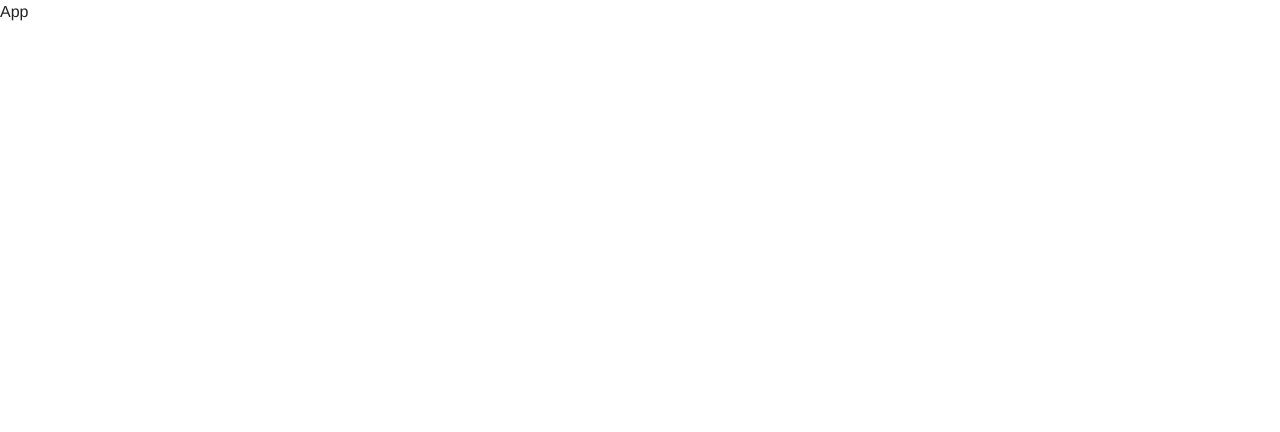
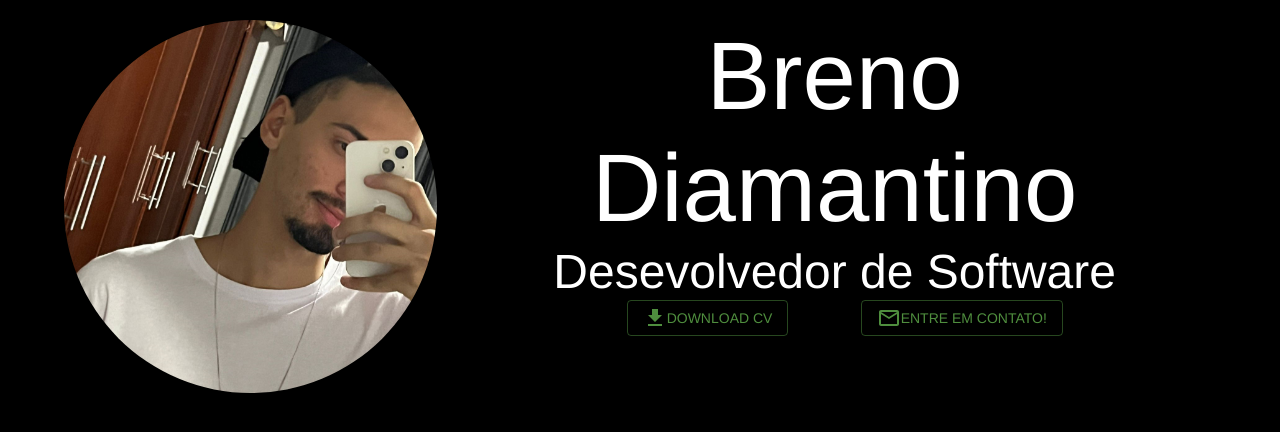
Before and after one commit to BrenoLemesD/my-portfolio, a React (Vite) app: page / in a window 1280 px wide. Shown: the top 432 px of the page. Built offline with nearby package versions, Linux system fonts and the light colour scheme.

Commit message:
Uptade commits

```diff
--- a/index.html
+++ b/index.html
@@ -4,7 +4,7 @@
     <meta charset="UTF-8" />
     <link rel="icon" type="image/svg+xml" href="/vite.svg" />
     <meta name="viewport" content="initial-scale=1, width=device-width" />
-    <title>Vite + React + TS</title>
+    <title>Breno Diamantino</title>
   </head>
   <body>
     <div id="root"></div>
--- a/src/App.tsx
+++ b/src/App.tsx
@@ -1,9 +1,11 @@
+import Home from "./pages/Home/Home"
+
 const App = () => {
 
 
   return (
     <>
-      App
+      <Home/>
     </>
   )
 }
--- /dev/null
+++ b/src/components/StyledButton/StyledButton.tsx
@@ -0,0 +1,21 @@
+import { styled } from "@mui/material"
+
+const StyledButton = () => {
+
+    const StyledButton = styled("button")(({theme}) => ({
+        backgroundColor: "transparent",
+        border: `1px solid ${theme.palette.primary.contrastText}`,
+        borderRadius: "3px",
+        padding: "5px 15px",
+        width: "100%",
+
+    }))
+
+    return (
+      <>
+        <StyledButton>texto</StyledButton>
+      </>
+    )
+  }
+
+  export default StyledButton
--- /dev/null
+++ b/src/pages/Home/Home.tsx
@@ -0,0 +1,13 @@
+import Hero from "./sections/Hero/Hero"
+
+const Home = () => {
+
+
+    return (
+      <>
+        <Hero/>
+      </>
+    )
+  }
+
+  export default Home
--- /dev/null
+++ b/src/pages/Home/sections/Hero/Hero.tsx
@@ -0,0 +1,54 @@
+import { Button, Container, Grid, Typography, styled } from "@mui/material"
+import Avatar from "../../../../assets/images/avatar.jpeg"
+import DownloadIcon from '@mui/icons-material/Download';
+import MailOutlineIcon from '@mui/icons-material/MailOutline';
+import StyledButton from "../../../../components/StyledButton/StyledButton";
+
+
+const Hero = () => {
+
+    const StyledHero = styled("div")(({theme}) => ({
+        backgroundColor: theme.palette.primary.main,
+        padding: "20px",
+        height: "100vh"
+    }))
+
+    const StyledImage = styled("img")(() => ({
+        width: "100%",
+        borderRadius: "50%"
+    }))
+
+    return (
+      <>
+        <StyledHero>
+            <Container maxWidth="lg">
+            <Grid container spacing={2}>
+                <Grid item xs={12} md={4}>
+                  <StyledImage src={Avatar}/>
+                </Grid>
+                <Grid item xs={12} md={8}>
+                    <Typography color="primary.contrastText" variant="h1" textAlign="center">Breno Diamantino</Typography>
+                    <Typography color="primary.contrastText" variant="h3" textAlign="center">Desevolvedor de Software</Typography>
+                    <Grid container display="flex" justifyContent="center">
+                        <Grid item xs={12} md={4} display="flex" justifyContent="center">
+                          <Button color="secondary" variant="outlined">
+                        <DownloadIcon />
+                        Download cv
+                          </Button>
+                        </Grid>
+                          <Grid item xs={12} md={4} display="flex" justifyContent="center">
+                        <Button color="secondary" variant="outlined">
+                        <MailOutlineIcon  />
+                        Entre em contato!
+                          </Button>
+                        </Grid>
+                    </Grid>
+                </Grid>
+            </Grid>
+            </Container>
+        </StyledHero>
+      </>
+    )
+  }
+
+  export default Hero
--- a/src/theme.ts
+++ b/src/theme.ts
@@ -1,13 +1,12 @@
 import { createTheme, responsiveFontSizes } from '@mui/material/styles';
-import { green, purple } from '@mui/material/colors';
 
-let theme = createTheme({
+let  theme = createTheme({
   palette: {
     primary: {
-      main: '#232323',
+      main: '#000000',
     },
     secondary: {
-      main: '#000000',
+      main: '#4f8e3e',
     },
   },
   typography: {
```
Also changed, not shown: src/assets/images/avatar.jpeg (added).
